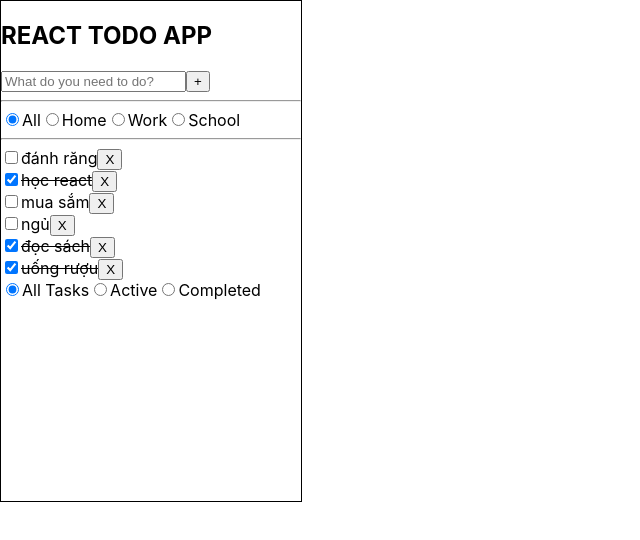
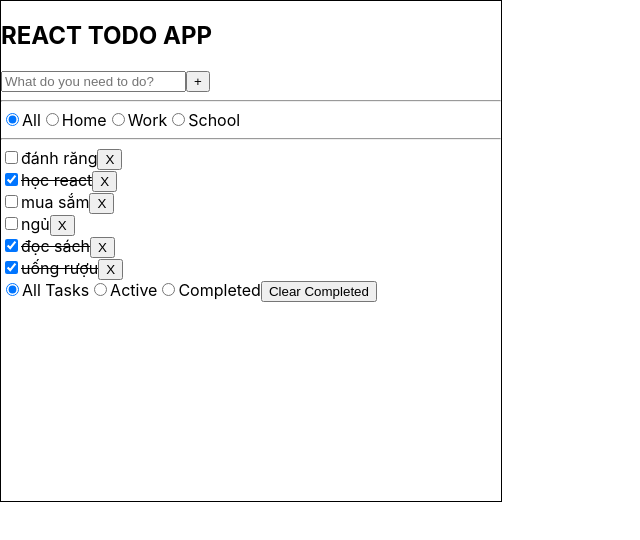
Before and after one commit to hungoke/todo-app, a React (Create React App) app: page / in a window 1280 px wide. Shown: the top 540 px of the page, without its empty margins (0-640 px from the left). Built offline with nearby package versions, Linux system fonts and the light colour scheme; what react-id-generator would draw is missing.

Commit message:
commit todo app

```diff
--- a/src/App.css
+++ b/src/App.css
@@ -1,5 +1,5 @@
 .main {
-  width: 300px;
+  width: 500px;
   height: 500px;
   border: 1px solid black;
 }
--- a/src/components/todo-app/index.jsx
+++ b/src/components/todo-app/index.jsx
@@ -1,9 +1,8 @@
 import React, { Component } from 'react'
 import { tasks } from '../../constants/tasks'
-import AddNewTask from './AddNewTask'
-import Status from './StatusList'
-import TagsList from './TagsList'
-import TasksList from './TasksList'
+import AddNewTask from './insert/AddNewTask'
+import TagsList from './tags/TagsList'
+import TasksList from './tasks/TasksList'
 
 class TodoApp extends Component {
   state = {
@@ -57,6 +56,16 @@ class TodoApp extends Component {
     })
   }
 
+  clearCompleted = arrayTask => {
+    arrayTask.forEach(task => {
+      task.completed = false
+    })
+
+    this.setState({
+      tasks: [...tasks]
+    })
+  }
+
   render() {
     const { tags, currentTag, status, currentStatus } = this.state
     return (
@@ -79,12 +88,8 @@ class TodoApp extends Component {
           status={status}
           deleteTask={this.deleteTask}
           completeTask={this.completeTask}
-        />
-
-        <Status
-          status={status}
-          currentStatus={currentStatus}
           changeStatus={this.changeStatus}
+          clearCompleted={this.clearCompleted}
         />
       </div>
     )
--- a/src/components/todo-app/TasksList.jsx
+++ b/src/components/todo-app/tasks/TasksList.jsx
@@ -1,9 +1,11 @@
 import React, { Component } from 'react'
+import ToolsOfApp from '../toolsOfApp/ToolsOfApp'
 import Task from './Task'
 
 class TasksList extends Component {
-  filteredByTag = () => {
+  get filteredByTag() {
     const { currentTag, tasks } = this.props
+
     if (currentTag === 0) {
       return tasks
     }
@@ -11,15 +13,15 @@ class TasksList extends Component {
     return tasks.filter(task => task.tag === currentTag)
   }
 
-  filteredByStatus = () => {
+  get filteredByTagAndStatus() {
     const { status, currentStatus } = this.props
     const getStatus = status.find(status => status.id === currentStatus)
 
     if (currentStatus === 0) {
-      return this.filteredByTag()
+      return this.filteredByTag
     }
 
-    return this.filteredByTag().filter(task => task.completed === getStatus.completed)
+    return this.filteredByTag.filter(task => task.completed === getStatus.completed)
   }
 
   deleteTask = task => {
@@ -30,12 +32,20 @@ class TasksList extends Component {
     this.props.completeTask(task)
   }
 
+  changeStatus = status => {
+    this.props.changeStatus(status)
+  }
+
+  clearCompleted = () => {
+    this.props.clearCompleted(this.filteredByTagAndStatus)
+  }
 
   render() {
+    const { status, currentStatus } = this.props
     return (
       <div>
         {
-          this.filteredByStatus().map((task, index) => (
+          this.filteredByTagAndStatus.map((task, index) => (
             <Task
               key={index}
               task={task}
@@ -44,6 +54,13 @@ class TasksList extends Component {
             />
           ))
         }
+
+        <ToolsOfApp
+          status={status}
+          currentStatus={currentStatus}
+          changeStatus={this.changeStatus}
+          clearCompleted={this.clearCompleted}
+        />
       </div>
     )
   }
--- /dev/null
+++ b/src/components/todo-app/toolsOfApp/ClearCompleted.jsx
@@ -0,0 +1,16 @@
+import React, { Component } from 'react'
+
+class ClearCompleted extends Component {
+  clearCompleted = () => {
+    this.props.clearCompleted()
+  }
+  render() {
+    return (
+      <span>
+        <button onClick={this.clearCompleted}>Clear Completed</button>
+      </span>
+    )
+  }
+}
+
+export default ClearCompleted
--- a/src/components/todo-app/StatusList.jsx
+++ b/src/components/todo-app/toolsOfApp/ToolsOfApp.jsx
@@ -1,9 +1,14 @@
 import React, { Component } from 'react'
+import ClearCompleted from './ClearCompleted'
 import Status from './Status'
 
-class StatusList extends Component {
+class ToolsOfApp extends Component {
   changeStatus = status => {
     this.props.changeStatus(status)
+  }
+
+  clearCompleted = () => {
+    this.props.clearCompleted()
   }
 
   render() {
@@ -17,6 +22,7 @@ class StatusList extends Component {
           currentStatus={currentStatus}
           changeStatus={this.changeStatus}
         />
+
         {
           status.map(status => (
             <Status
@@ -27,9 +33,13 @@ class StatusList extends Component {
             />
           ))
         }
+
+        <ClearCompleted
+          clearCompleted={this.clearCompleted}
+        />
       </div>
     )
   }
 }
 
-export default StatusList
+export default ToolsOfApp
```
Also changed, not shown: src/components/todo-app/insert/AddNewTask.jsx (renamed from src/components/todo-app/AddNewTask.jsx), src/components/todo-app/tags/Tag.jsx (renamed from src/components/todo-app/Tag.jsx), src/components/todo-app/tags/TagsList.jsx (renamed from src/components/todo-app/TagsList.jsx), src/components/todo-app/tasks/Task.jsx (renamed from src/components/todo-app/Task.jsx), src/components/todo-app/toolsOfApp/Status.jsx (renamed from src/components/todo-app/Status.jsx).
